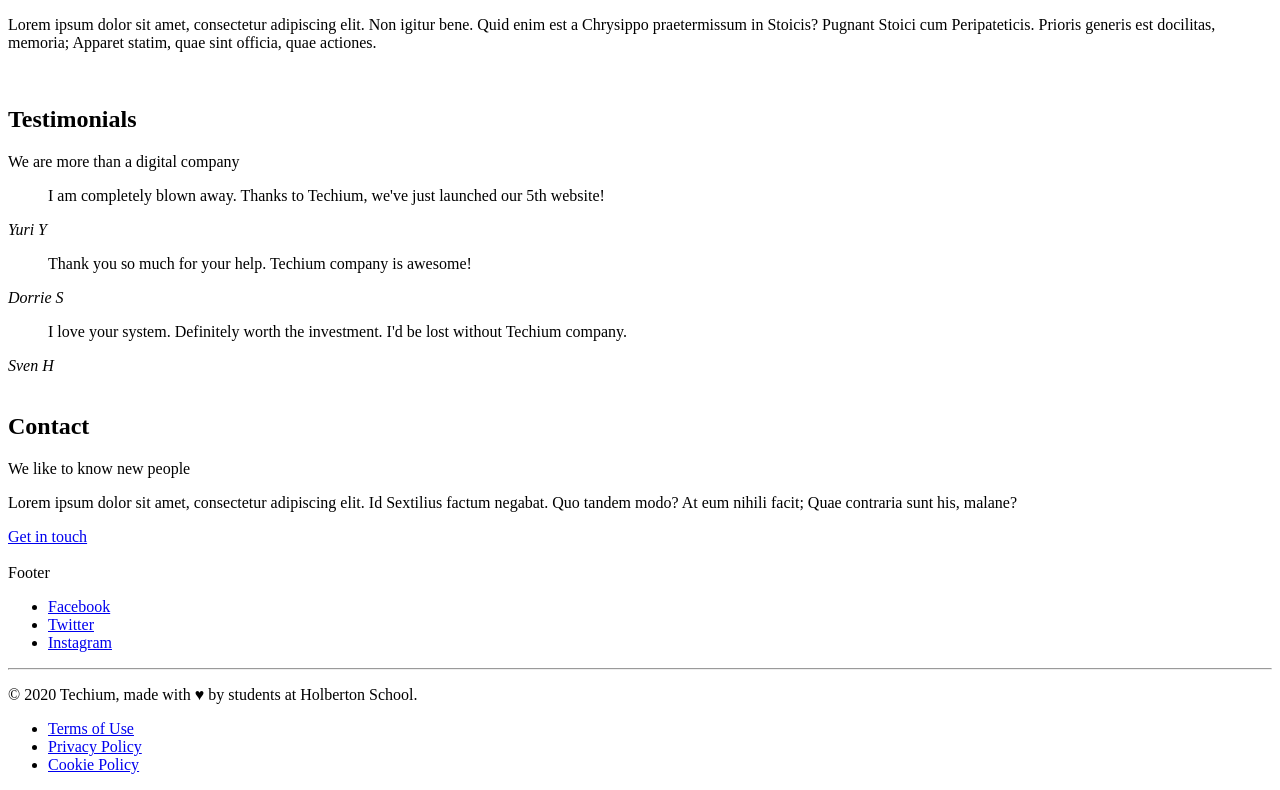
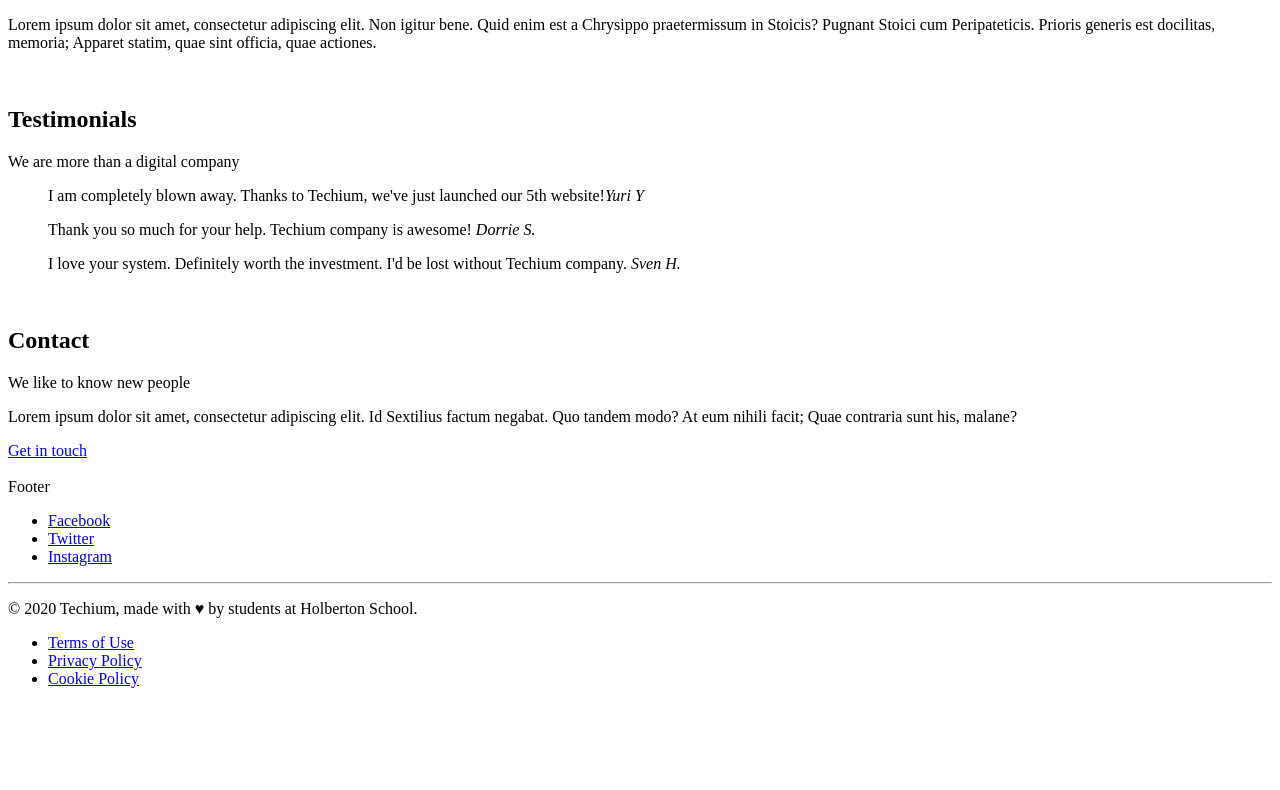
Before and after one commit to KhairiTab/holbertonschool-web_front_end, a plain HTML site: page html_advanced/29-index.html in a window 1280 px wide. Shown: the part 1822-2612 px from the top of the page. After the commit the page ends 2526 px from the top, so only its background shows below. Drawn offline with Linux system fonts and the light colour scheme.

Commit message:
Client quotes

```diff
--- a/html_advanced/29-index.html
+++ b/html_advanced/29-index.html
@@ -117,16 +117,13 @@
                     </header>
                     <div>
                         <article>
-                            <blockquote>I am completely blown away. Thanks to Techium, we've just launched our 5th website!</blockquote>
-                            <cite>Yuri Y</cite>
+                            <blockquote><p>I am completely blown away. Thanks to Techium, we've just launched our 5th website!<cite>Yuri Y</cite></p></blockquote>
                         </article>
                         <article>
-                            <blockquote>Thank you so much for your help. Techium company is awesome!</blockquote>
-                            <cite>Dorrie S</cite>
+                            <blockquote><p>Thank you so much for your help. Techium company is awesome! <cite>Dorrie S.</cite></p></blockquote>
                         </article>
                         <article>
-                            <blockquote>I love your system. Definitely worth the investment. I'd be lost without Techium company.</blockquote>
-                            <cite>Sven H</cite>
+                            <blockquote><p>I love your system. Definitely worth the investment. I'd be lost without Techium company. <cite>Sven H.</cite></p></blockquote>
                         </article>
                     </div>
                 </div>
```
